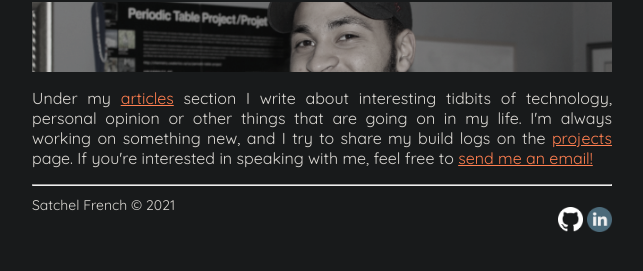
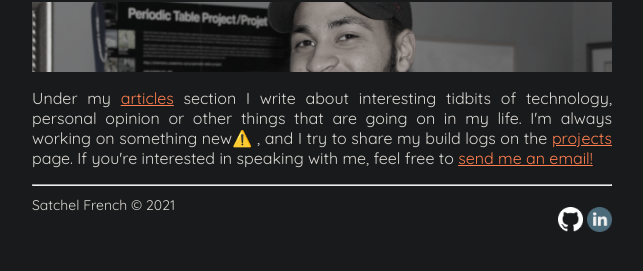
Before and after one commit to satchelfrench/satchelfrench.github.io, a Jekyll site: the page built from index.md, in a window 1280 px wide. Shown: the part 424-695 px from the top of the page, without its empty margins (318-961 px from the left). Built offline with Jekyll 4.4.1, drawn with Linux system fonts in a browser that asks for light colours.

```diff
--- a/_layouts/landing.html
+++ b/_layouts/landing.html
@@ -37,7 +37,7 @@
 
 					<p>Hi, I'm Satchel. I'm an engineering graduate student living Toronto, Canada. Currently I'm focusing on building useful software 💻 and researching reinforcement learning 🤖. This blog serves as a repository of all the places my curiosity has taken me. Stick around if you'd like to read about my technical interests — caution ahead, I often detour into unfamiliar territory!  </p>
 					<div class="fog"></div>
-					<p>Under my <a href="/articles/">articles</a> section I write about interesting tidbits of technology, personal opinion or other things that are going on in my life. I'm always working on something new, and I try to share my build logs on the <a href="/projects/">projects</a> page. If you're interested in speaking with me, feel free to <a href="mailto:frenchsatchel@gmail.com?subject=Lets%20Talk%20Tech!">send me an email!</a></p>
+					<p>Under my <a href="/articles/">articles</a> section I write about interesting tidbits of technology, personal opinion or other things that are going on in my life. I'm always working on something new⚠️ , and I try to share my build logs on the <a href="/projects/">projects</a> page. If you're interested in speaking with me, feel free to <a href="mailto:frenchsatchel@gmail.com?subject=Lets%20Talk%20Tech!">send me an email!</a></p>
 				</div>
 				<hr>
 			</div>
```
Also changed, not shown: _posts/2020-02-13-february-maintenance.md (deleted, +0 -8 lines), _posts/2021-04-13-construction.md (added, +8 -0 lines), _projects/2020-02-13-february-maintenance.md (deleted, +0 -9 lines), _projects/2021-04-13-construction.md (added, +8 -0 lines), 8 other files.
